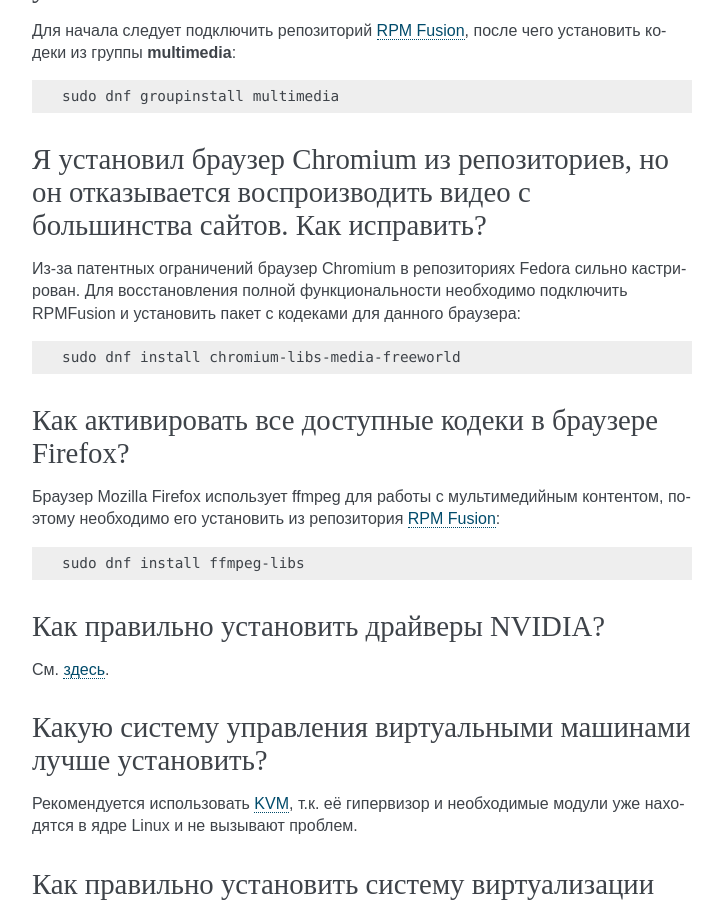
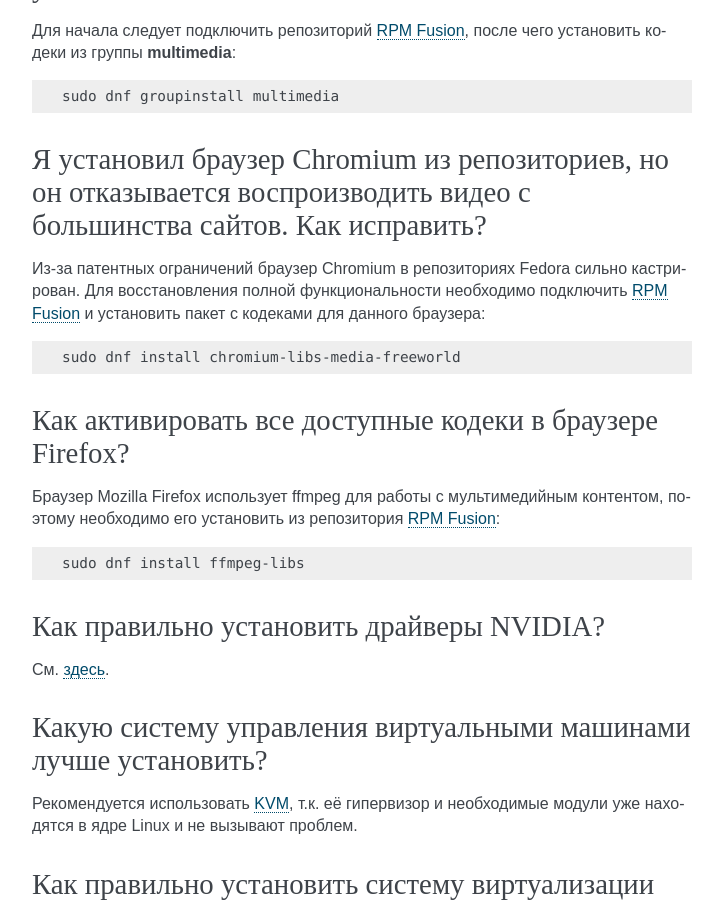
Before and after one commit to RussianFedora/FAQ, a Sphinx documentation site: the page built from source/package-manager.rst, in a window 1280 px wide and 900 px high, scrolled down 5705 px. Shown: the whole window, without its empty margins (388-1111 px from the left). Built offline with Sphinx 7.4.7, drawn with Linux system fonts in a browser that asks for light colours.

Commit message:
Added internal hyperlink to RPM Fusion in chromium-codecs question.

```diff
--- a/source/package-manager.rst
+++ b/source/package-manager.rst
@@ -334,7 +334,7 @@
 Я установил браузер Chromium из репозиториев, но он отказывается воспроизводить видео с большинства сайтов. Как исправить?
 ==============================================================================================================================
 
-Из-за патентных ограничений браузер Chromium в репозиториях Fedora сильно кастрирован. Для восстановления полной функциональности необходимо подключить RPMFusion и установить пакет с кодеками для данного браузера:
+Из-за патентных ограничений браузер Chromium в репозиториях Fedora сильно кастрирован. Для восстановления полной функциональности необходимо подключить :ref:`RPM Fusion <rpmfusion>` и установить пакет с кодеками для данного браузера:
 
 .. code-block:: bash
 
```
